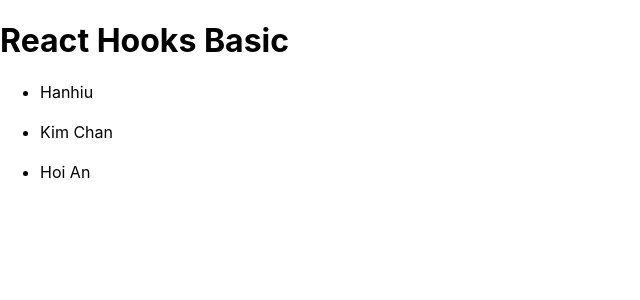
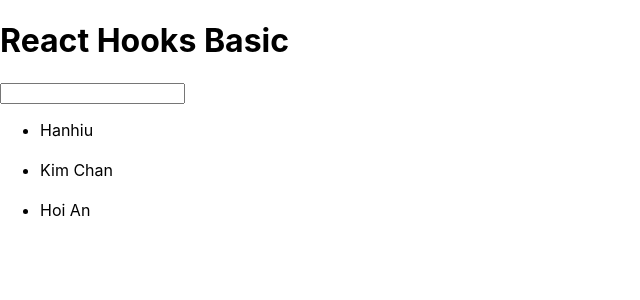
Before and after one commit to kctrnn/react-hooks-basic, a React (Create React App) app: page / in a window 1280 px wide. Shown: the top 300 px of the page, without its empty margins (0-640 px from the left). Built offline with nearby package versions, Linux system fonts and the light colour scheme.

Commit message:
useState() with TodoForm - add new todo

```diff
--- a/src/App.js
+++ b/src/App.js
@@ -1,6 +1,7 @@
 import { useState } from 'react';
 
-import ColorBox from './components/ColorBox';
+// import ColorBox from './components/ColorBox';
+import TodoForm from './components/TodoForm';
 import TodoList from './components/TodoList';
 
 function App() {
@@ -26,12 +27,23 @@
     setTodoList(newTodoList);
   }
 
+  function handleTodoFormSubmit(formValues) {
+    const newTodo = {
+      id: todoList.length + 1,
+      ...formValues,
+    };
+
+    const newTodoList = [...todoList, newTodo];
+    setTodoList(newTodoList);
+  }
+
   return (
     <div className='App'>
       <h1>React Hooks Basic</h1>
 
       {/* <ColorBox /> */}
 
+      <TodoForm onSubmit={handleTodoFormSubmit} />
       <TodoList todos={todoList} onTodoClick={handleTodoClick} />
     </div>
   );
--- /dev/null
+++ b/src/components/TodoForm/index.js
@@ -0,0 +1,40 @@
+import React, { useState } from 'react';
+import PropTypes from 'prop-types';
+
+TodoForm.propTypes = {
+  onSubmit: PropTypes.func,
+};
+
+TodoForm.defaultProps = {
+  onSubmit: null,
+};
+
+function TodoForm({ onSubmit }) {
+  const [value, setValue] = useState('');
+
+  function handleValueChange(e) {
+    setValue(e.target.value);
+  }
+
+  function handleSubmit(e) {
+    e.preventDefault();
+
+    if (!onSubmit) return;
+
+    const formValues = {
+      title: value,
+    };
+
+    onSubmit(formValues);
+
+    setValue('');
+  }
+
+  return (
+    <form onSubmit={handleSubmit}>
+      <input type='text' value={value} onChange={handleValueChange} />
+    </form>
+  );
+}
+
+export default TodoForm;
```
